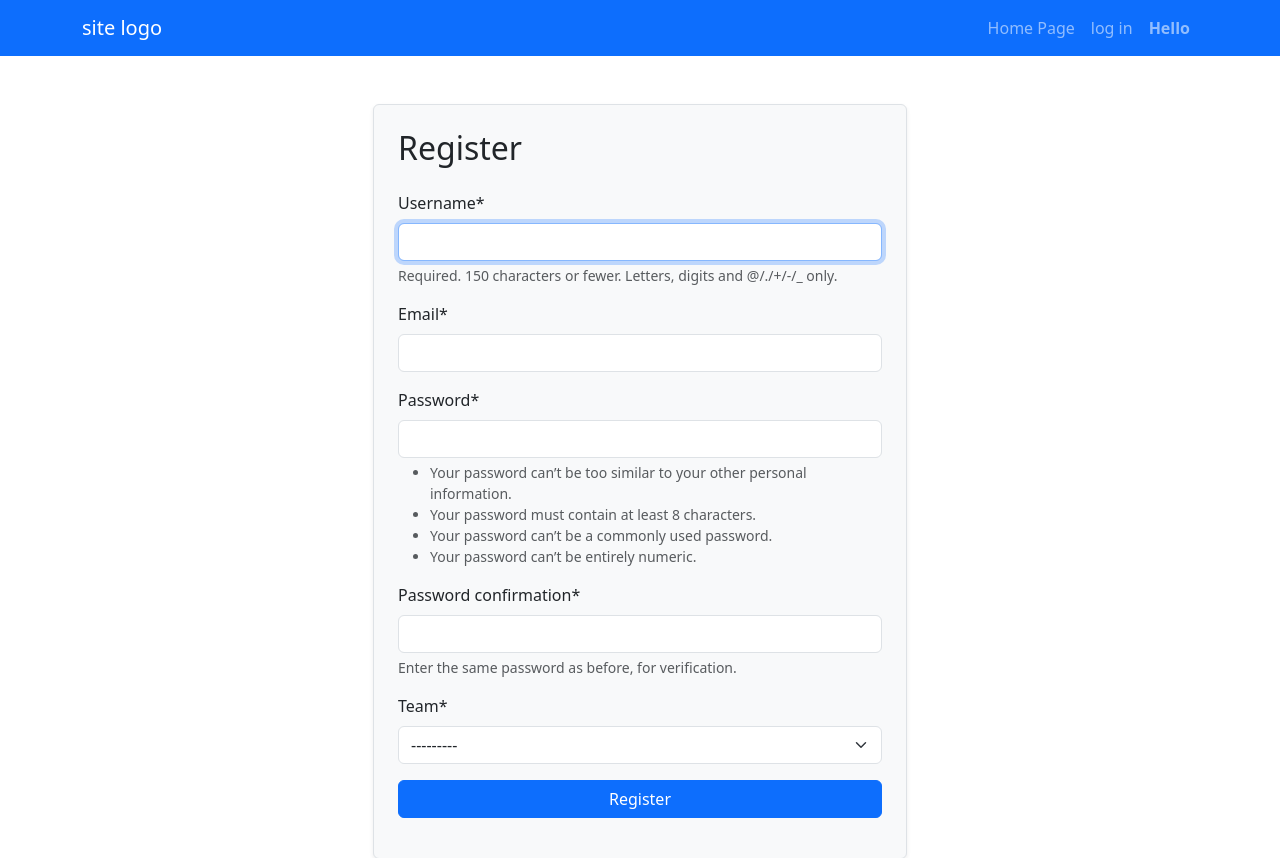
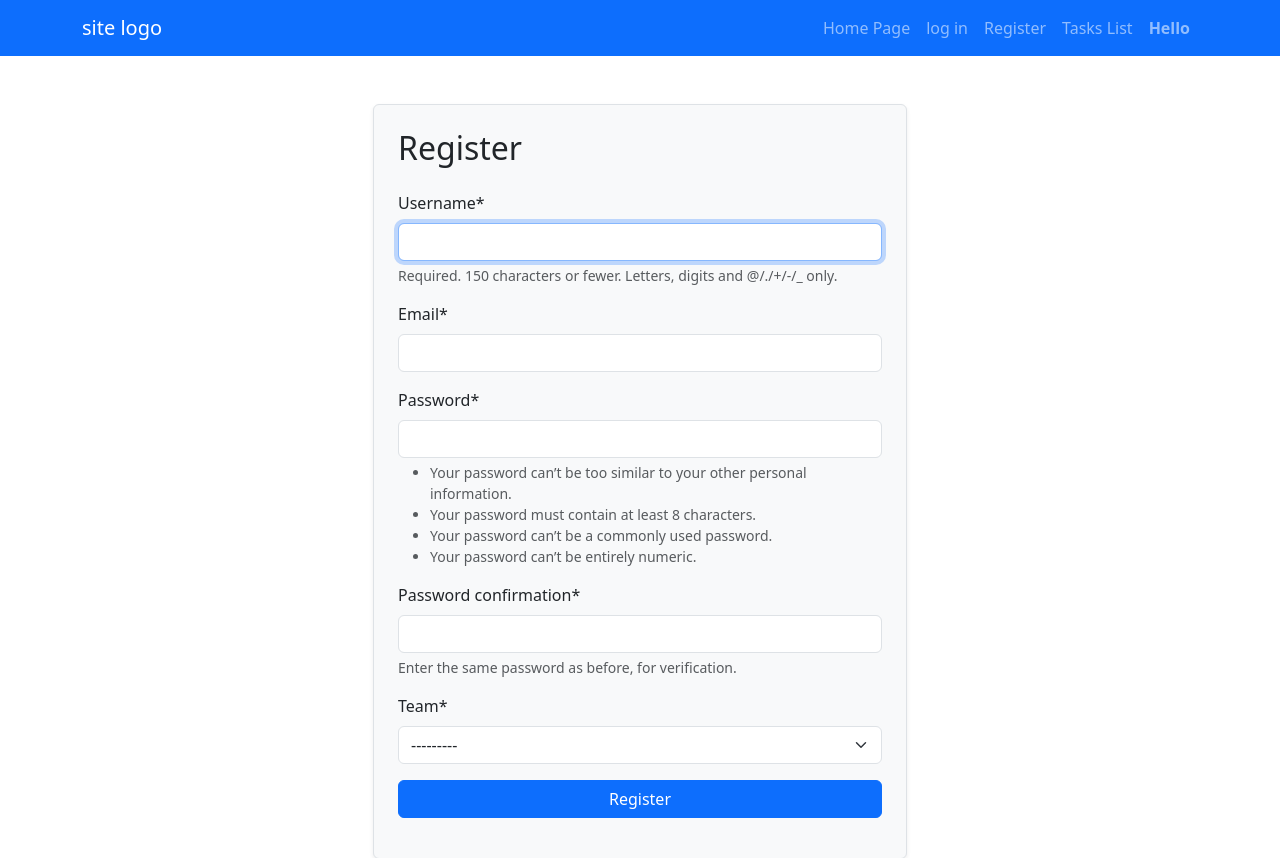
Before and after one commit to naama-git/django-project-tasks, a Django app: page /register/ in a window 1280 px wide. Shown: the top 858 px of the page. Run offline with Django 5.2, Linux system fonts and the light colour scheme; data comes from the database, SQL or seed files in the repository; both versions use the stored data as it was after the commit; some libraries are stand-ins or nearby versions.

Commit message:
login & register work

```diff
--- a/TasksProject/TasksApp/views.py
+++ b/TasksProject/TasksApp/views.py
@@ -22,8 +22,8 @@ def register(request):
                 user=user,
                 team=team
             )
-
-            return redirect('login')
+            login(request, user)
+            return redirect('home')
     else:
         form = RegisterForm()
 
@@ -44,3 +44,13 @@ def login_view(request):
         form = AuthenticationForm()
 
     return render(request, 'login.html', {'form': form})
+
+
+
+def tasksList(request):
+   if request.user.is_authenticated:
+         member = Member.objects.get(user=request.user)
+         tasks = member.team.memebers.all()
+         return render(request, 'tasksList.html', {'tasks': tasks})
+   else:
+       return redirect('login')
--- a/TasksProject/TasksProject/urls.py
+++ b/TasksProject/TasksProject/urls.py
@@ -10,4 +10,5 @@ urlpatterns = [
     path('', home, name='home'),
     path('register/', register, name='register'),
     path('login/', login_view, name='login'),
+    path('tasks/', login_view, name='tasksList'),
 ]
--- a/TasksProject/templates/base.html
+++ b/TasksProject/templates/base.html
@@ -21,6 +21,8 @@
                 <div class="navbar-nav">
                     <a class="nav-link" href="{% url 'home' %}"> Home Page</a>
                     <a class="nav-link" href="{% url 'login' %}">log in</a>
+                    <a class="nav-link" href="{% url 'register' %}">Register</a>
+                    <a class="nav-link" href="{% url 'tasksList' %}">Tasks List</a>
                     <a class="nav-link fw-bolder">Hello {{ user.username }}</a>
                 </div>
             </div>
--- a/TasksProject/templates/register.html
+++ b/TasksProject/templates/register.html
@@ -12,7 +12,7 @@
             <div class="text-start p-4 border rounded shadow-sm bg-light" dir="ltr">
                 <h2 class="mb-4">Register</h2>
 
-                <form>
+                <form method="post" >
 
 
                     {% csrf_token %}
```
Also changed, not shown: TasksProject/db.sqlite3.
